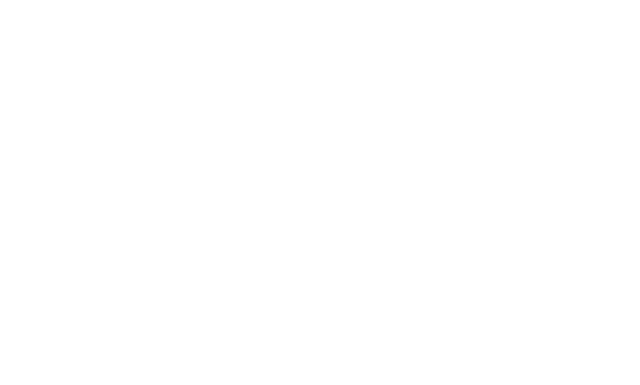
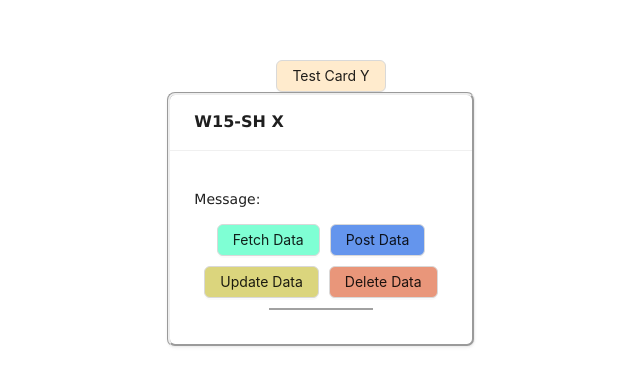
Before and after one commit to SherinOlivia/dummy-fe, a React (Vite) app: page / in a window 1280 px wide. Before the commit this address had no page. Shown: the part 197-582 px from the top of the page, without its empty margins (309-949 px from the left). Built offline with nearby package versions, Linux system fonts and the light colour scheme.

Commit message:
fix: fixed fe positions

```diff
--- a/src/App.tsx
+++ b/src/App.tsx
@@ -2,17 +2,17 @@
 import { CardX, CardY } from './pages';
 
 function App() {
-  const currentHostname = window.location.hostname;
+  // const currentHostname = window.location.hostname;
 
   return (
     <BrowserRouter>
       <Routes>
-        {currentHostname === 'w15sh-fe.netlify.app' && (
+        {/* {currentHostname === 'w15sh-fe.netlify.app' && ( */}
           <Route path='/' element={<CardX />} />
-        )}
-        {currentHostname === 'w15fe.roozone.site' && (
+        {/* )}
+         {currentHostname === 'w15fe.roozone.site' && ( */}
           <Route path='/' element={<CardY />} />
-        )}
+         {/* )} */}
       </Routes>
     </BrowserRouter>
   );
--- a/src/components/CardData/CardData.module.css
+++ b/src/components/CardData/CardData.module.css
@@ -1,8 +1,10 @@
 
 .cardPage {
-    display: grid;
-    grid-template-columns: repeat(1, 1fr);
-    margin-right: 20px
+    display: flex;
+    justify-content: center;
+    align-items: center;
+    margin-right: 20px;
+
 }
 
 .card {
@@ -20,6 +22,13 @@
     font-weight: bold;
 }
 
+.buttons {
+    display: flex;
+    justify-content: center;
+    margin: 10px;
+    gap: 10px;
+}
+
 .buttonFetch {
     background-color: aquamarine;
 }
--- a/src/components/CardData/index.tsx
+++ b/src/components/CardData/index.tsx
@@ -21,7 +21,7 @@
         ) : (
           <pre className={styles.cardData}>{JSON.stringify(message, null, 2)}</pre>
         )}
-        <div>
+        <div className={styles.buttons}>
         <Button onClick={handleFetch} className={styles.buttonFetch}>
           Fetch Data
         </Button>
@@ -29,7 +29,7 @@
           Post Data
         </Button>
         </div>
-        <div>
+        <div className={styles.buttons}>
         <Button onClick={handleUpdate} className={styles.buttonUpdate}>
           Update Data
         </Button>
--- a/src/pages/CardX/CardX.module.css
+++ b/src/pages/CardX/CardX.module.css
@@ -1,3 +1,15 @@
 .button {
     background-color:blanchedalmond;
 }
+
+.body {
+    margin: 0;
+    display: flex;
+    flex-direction: column;
+    place-items: center;
+    width: 100vw;
+    height: 100vh;
+    justify-content: center;
+    align-content: center;
+    align-items: center;
+}
--- a/src/pages/CardX/index.tsx
+++ b/src/pages/CardX/index.tsx
@@ -99,9 +99,11 @@
 
   return (
     <>
+    <div className={styles.body}>
       <Button onClick={() => window.location.href = 'https://w15fe.roozone.site'} className={styles.button}>Test Card Y</Button>
       <CardDataForm title={"W15-SH X"} message={message} handleFetch={handleFetch} handlePost={handlePost}
       handleUpdate={handleUpdate} handleDelete={handleDelete} />
+    </div>
     </>
 
   );
```
Also changed, not shown: 1 other file (tests, documents, lock files or other folders).
